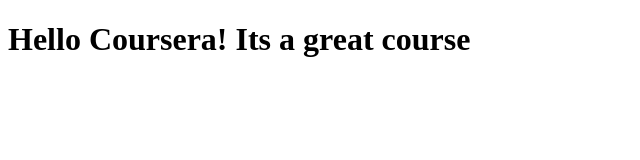
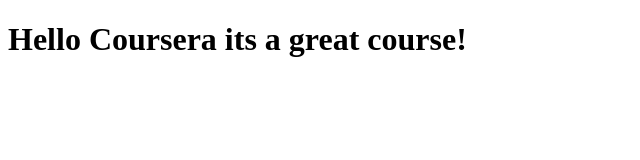
Before and after one commit to arwahh128/coursera-test, a plain HTML site: page site/index.html in a window 1280 px wide. Shown: the whole page, without its empty margins (0-640 px from the left). Drawn offline with Linux system fonts and the light colour scheme.

Commit message:
Small changes

```diff
--- a/site/index.html
+++ b/site/index.html
@@ -4,6 +4,6 @@
 	<title>Hello Coursera!</title>
 </head>
 <body>
-<h1>Hello Coursera! Its a great course</h1>
+<h1>Hello Coursera its a great course!</h1>
 </body>
 </html>
```
